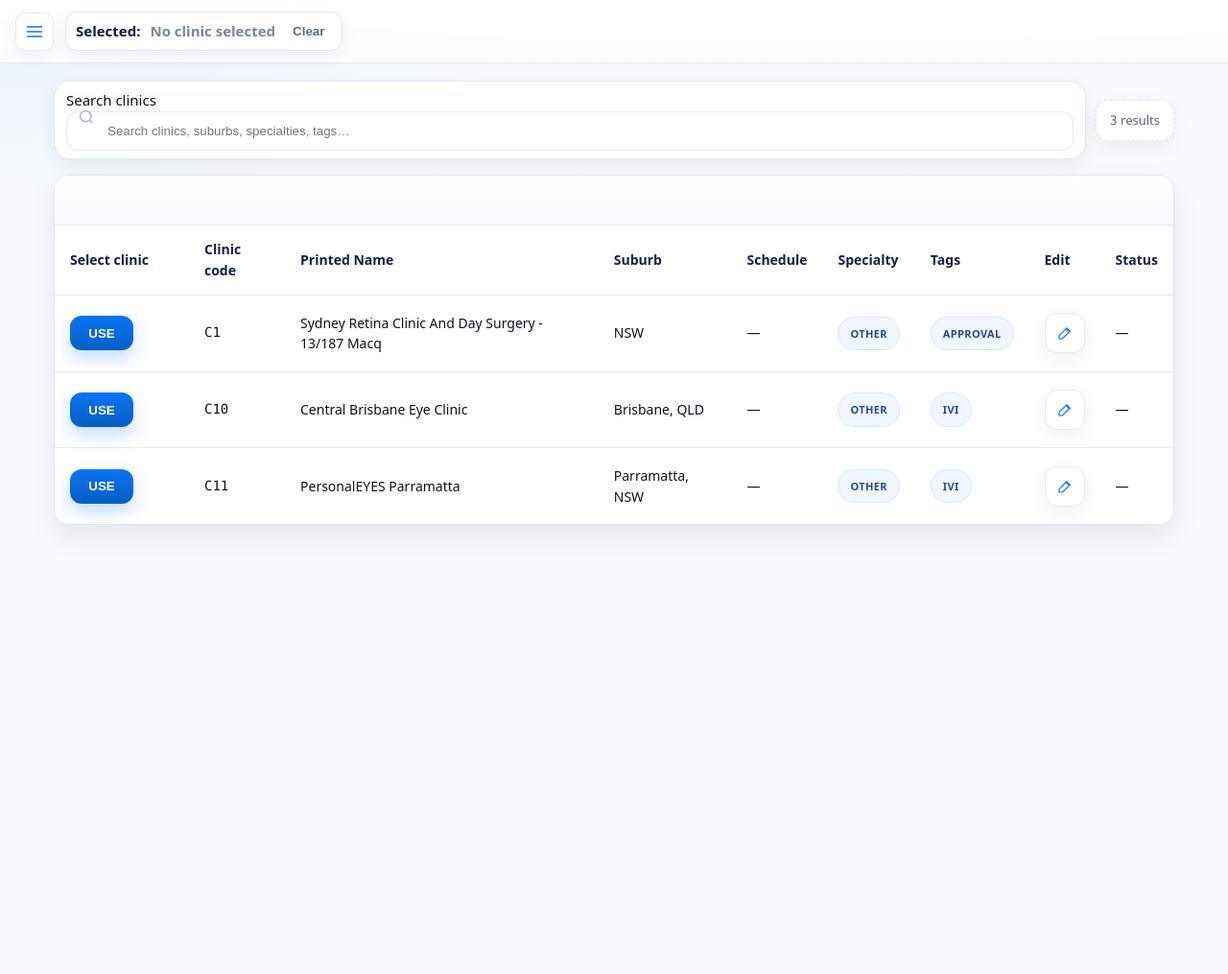
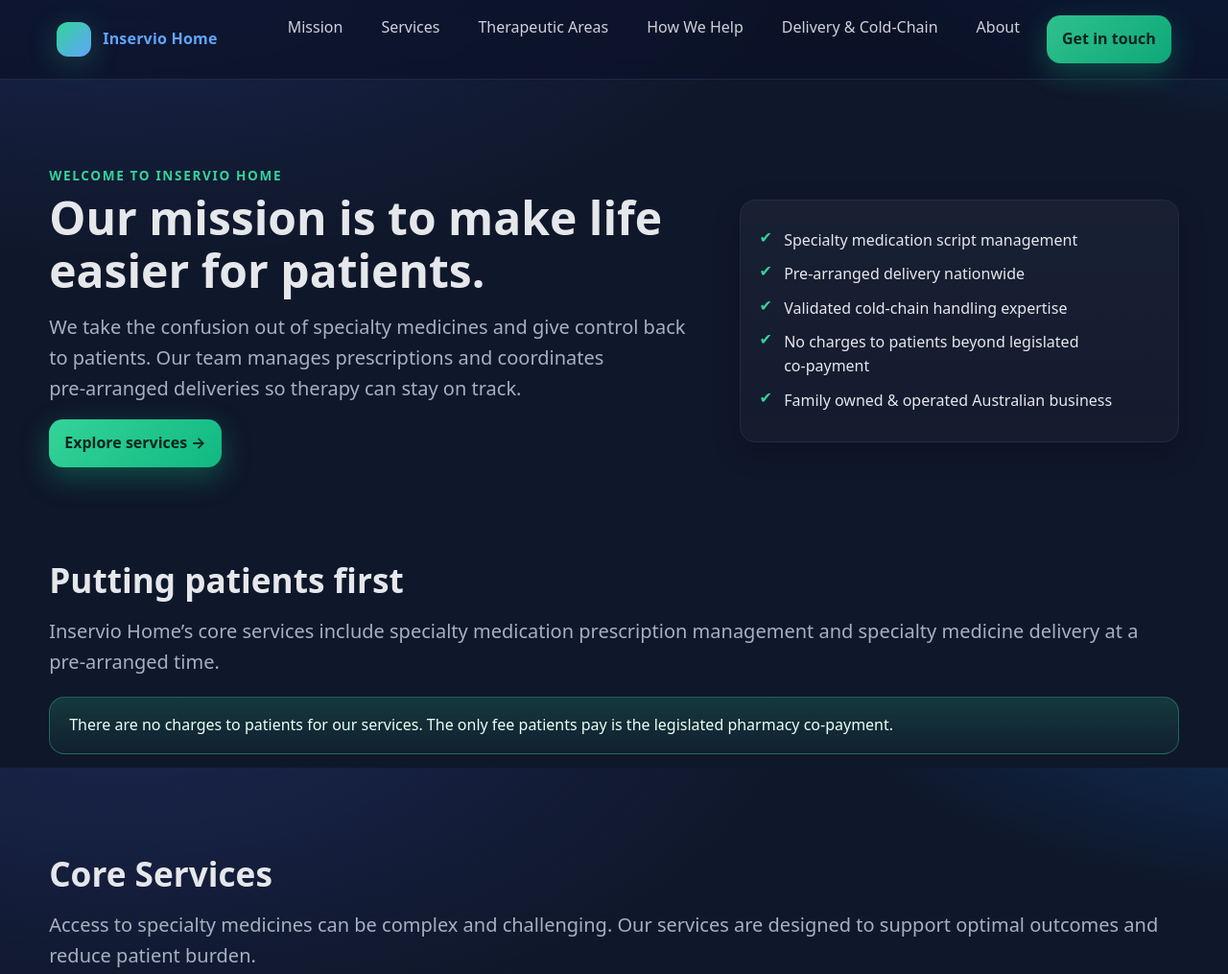
Before and after one commit to ryancs26/IHD, a plain HTML site: page index.html in a window 1280 px wide. Shown: the top 1015 px of the page at 96% size. Before the commit the page ends 800 px from the top, so only its background shows below. Drawn offline with Linux system fonts and the light colour scheme.

Commit message:
Update index.html

```diff
--- a/index.html
+++ b/index.html
@@ -1,263 +1,306 @@
 <!DOCTYPE html>
 <html lang="en">
 <head>
-  <meta charset="UTF-8" />
+  <meta charset="utf-8" />
   <meta name="viewport" content="width=device-width, initial-scale=1" />
-  <title>Clinic Directory</title>
+  <title>Inservio Home — Making life easier for patients</title>
+  <meta name="description" content="Inservio Home simplifies access to specialty medicines through script management and pre‑arranged delivery, with no charges to patients beyond the legislated pharmacy co‑payment." />
+  <link rel="icon" href="/favicon.ico" />
   <style>
-    :root{
-      --brand:#0974f3; --brand-dark:#075ec4; --brand-50:#eaf3ff;
-      --text:#0b1220; --muted:#5b6577; --line:#e6e9ef; --line-2:#dfe7f2;
-      --bg:#f7f9fc; --surface:#fff; --shadow-s:0 6px 18px rgba(14,20,34,.06); --shadow-m:0 12px 30px rgba(14,20,34,.08);
+    :root {
+      --bg: #0f172a;     /* slate-900 */
+      --panel: #0b1229;  /* deeper panel */
+      --text: #e5e7eb;   /* gray-200 */
+      --muted: #a7b0c0;  /* soft slate */
+      --brand: #34d399;  /* emerald-400 */
+      --brand-dark: #10b981; /* emerald-500 */
+      --accent: #60a5fa; /* blue-400 */
+      --card: #11193a;   /* panel variant */
+      --border: #1f2a44;
+      --focus: #fde68a;  /* amber-200 */
     }
-    *{box-sizing:border-box} html,body{height:100%}
-    body{
-      margin:0;color:var(--text);font:15px/1.55 system-ui,-apple-system,Segoe UI,Roboto,Helvetica,Arial;
-      background:
-        radial-gradient(1000px 500px at 0% -10%, rgba(9,116,243,.08), transparent 60%),
-        radial-gradient(900px 320px at 120% -10%, rgba(9,116,243,.06), transparent 60%),
+
+    * { box-sizing: border-box; }
+    html, body { height: 100%; }
+    body {
+      margin: 0;
+      font-family: system-ui, -apple-system, Segoe UI, Roboto, Inter, Helvetica, Arial, "Apple Color Emoji", "Segoe UI Emoji";
+      line-height: 1.6;
+      color: var(--text);
+      background: radial-gradient(1200px 600px at 10% -10%, #1b2650 0%, rgba(15,23,42,0) 60%),
+                  radial-gradient(1000px 500px at 110% -20%, #0f3b6e 0%, rgba(15,23,42,0) 60%),
                   var(--bg);
     }
 
-    /* App bar with selection on the left */
-    .appbar{
-      position:sticky;top:0;z-index:10;display:flex;gap:12px;align-items:center;padding:12px 16px;
-      background:linear-gradient(180deg,#fff,#ffffffd9 65%,#ffffffb8);
-      border-bottom:1px solid var(--line); backdrop-filter:saturate(1.2) blur(6px)
+    a { color: var(--accent); text-decoration: none; }
+    a:hover { text-decoration: underline; }
+
+    /* Layout */
+    .container { width: min(1200px, 92vw); margin: 0 auto; }
+
+    /* Header */
+    header {
+      position: sticky; top: 0; z-index: 50;
+      backdrop-filter: blur(10px);
+      background: rgba(11, 18, 41, 0.7);
+      border-bottom: 1px solid var(--border);
     }
-    .ham{width:40px;height:40px;display:grid;place-items:center;border-radius:10px;border:1px solid var(--line);
-      background:#fff;box-shadow:var(--shadow-s);cursor:pointer}
-    .selnav{
-      display:flex;align-items:center;gap:10px;padding:6px 10px;background:#fff;border:1px solid var(--line-2);
-      border-radius:12px;box-shadow:var(--shadow-s);max-width:65vw
+    .nav {
+      display: flex; align-items: center; justify-content: space-between; gap: 1rem;
+      padding: 1rem 0.5rem;
     }
-    .selnav .label{font-weight:800;color:#0a1b39}
-    .selnav .value{font-weight:700;color:#1a2a4a;white-space:nowrap;overflow:hidden;text-overflow:ellipsis}
-    .selnav .value.muted{color:#7a8699;font-weight:600}
-    .selnav .clear{
-      border:none;background:transparent;color:#5a6b84;cursor:pointer;font-weight:700;border-radius:10px;padding:6px 8px
+    .brand { display: flex; align-items: center; gap: .75rem; font-weight: 700; }
+    .brand__mark {
+      width: 36px; height: 36px; border-radius: 12px;
+      background: linear-gradient(135deg, var(--brand), var(--accent));
+      box-shadow: 0 6px 30px rgba(52,211,153,.25);
     }
-    .selnav .clear:hover{background:#f2f6fb}
-    .spacer{flex:1}
+    .brand__name { letter-spacing: .2px; }
 
-    .wrap{max-width:1200px;margin:18px auto 48px;padding:0 16px}
+    nav ul { list-style: none; display: flex; gap: 1rem; padding: 0; margin: 0; }
+    nav a { color: var(--text); opacity: .9; padding: .5rem .75rem; border-radius: .6rem; }
+    nav a:hover, nav a:focus { background: rgba(255,255,255,.06); outline: none; }
 
-    /* Search / toolbar */
-    .toolbar{display:flex;gap:10px;align-items:center;flex-wrap:wrap;margin-bottom:16px}
-    .search-wrap{position:relative;flex:1 1 780px;border-radius:16px;border:1px solid var(--line-2);background:#fff;
-      box-shadow:var(--shadow-s);padding:8px 12px}
-    .search{position:relative}
-    .search input{width:100%;padding:12px 44px 12px 42px;border-radius:12px;border:1px solid var(--line);background:#fff}
-    .search input:focus{border-color:var(--brand);box-shadow:inset 0 0 0 1px var(--brand),0 0 0 4px rgba(9,116,243,.12)}
-    .search .icon{position:absolute;left:12px;top:50%;transform:translateY(-50%);opacity:.75}
-    .count{font-size:13px;color:var(--muted);padding:10px 14px;border:1px dashed var(--line-2);border-radius:14px;background:#fff;box-shadow:var(--shadow-s)}
+    .cta {
+      display: inline-flex; align-items: center; gap: .5rem;
+      background: linear-gradient(135deg, var(--brand), var(--brand-dark));
+      color: #06281e; font-weight: 700; border: 0; padding: .75rem 1rem;
+      border-radius: 0.9rem; box-shadow: 0 10px 30px rgba(16,185,129,.35);
+    }
+    .cta:hover { filter: brightness(1.05); text-decoration: none; }
 
-    /* Table card */
-    .card{background:#fff;border:1px solid var(--line-2);border-radius:16px;box-shadow:var(--shadow-m);overflow:hidden}
-    .card-head{height:52px;border-bottom:1px solid var(--line);background:linear-gradient(180deg,#fff,#f7faff)}
-    table{width:100%;border-collapse:collapse;font-size:14px}
-    thead th{padding:14px 16px;text-align:left;font-weight:800;color:#11223f;background:#fff;border-bottom:1px solid var(--line)}
-    tbody td{padding:18px 16px;border-top:1px solid var(--line);vertical-align:middle;background:#fff}
-    tbody tr:hover td{background:var(--brand-50)}
-    .chip{display:inline-flex;align-items:center;gap:8px;padding:8px 12px;border-radius:999px;font-weight:700;
-      background:#f0f6ff;border:1px solid #d7e8ff;color:#234a88;text-transform:uppercase;font-size:11px;letter-spacing:.35px}
+    /* Hero */
+    .hero { padding: clamp(3rem, 7vw, 6rem) 0 2rem; }
+    .hero__grid {
+      display: grid; grid-template-columns: 1.2fr .8fr; gap: 2rem; align-items: center;
+    }
+    .eyebrow { color: var(--brand); font-weight: 700; text-transform: uppercase; letter-spacing: .12em; font-size: .85rem; }
+    h1 { font-size: clamp(2rem, 4vw, 3rem); line-height: 1.15; margin: .3rem 0 1rem; }
+    .lead { font-size: clamp(1rem, 2vw, 1.25rem); color: var(--muted); }
 
-    /* USE button – lift on hover/click */
-    .btn{
-      display:inline-grid;place-items:center;min-width:66px;height:36px;padding:0 14px;
-      background:linear-gradient(180deg,var(--brand),var(--brand-dark));
-      color:#fff;font-weight:800;border-radius:12px;border:none;cursor:pointer;box-shadow:0 8px 18px rgba(9,116,243,.25);
-      transition:transform .12s ease, box-shadow .12s ease
-    }
-    .btn:hover{ transform: translateY(-2px); box-shadow: 0 12px 24px rgba(9,116,243,.28) }
-    .btn:active{ transform: translateY(0); box-shadow: 0 8px 18px rgba(9,116,243,.25) }
-
-    /* Pencil icon button */
-    .icon-btn{
-      width:42px;height:42px;display:grid;place-items:center;border-radius:12px;background:#fff;border:1px solid var(--line);
-      cursor:pointer;box-shadow:var(--shadow-s);text-decoration:none
+    .hero__card {
+      background: linear-gradient(180deg, rgba(255,255,255,.04), rgba(255,255,255,.02));
+      border: 1px solid var(--border); border-radius: 1rem; padding: 1.25rem;
+      box-shadow: 0 10px 30px rgba(0,0,0,.2);
     }
 
-    .mono{font-variant-numeric:tabular-nums;font-family:ui-monospace,SFMono-Regular,Menlo,Consolas,monospace}
+    /* Sections */
+    section { padding: 3rem 0; }
+    section .section__head { margin-bottom: 1.25rem; }
+    h2 { font-size: clamp(1.5rem, 3vw, 2.2rem); margin: 0 0 .5rem; }
+    p { margin: .6rem 0; }
 
-    /* Responsive */
-    @media (max-width:900px){
-      .card-head{display:none} thead{display:none} table,tbody,tr,td{display:block;width:100%}
-      tbody tr{margin:14px;border-radius:14px;overflow:hidden;border:1px solid var(--line-2);box-shadow:var(--shadow-s)}
-      tbody td{border:none;border-top:1px solid var(--line)}
-      tbody td[data-label]{display:flex;justify-content:space-between;gap:12px}
-      tbody td[data-label]::before{content:attr(data-label);color:#6b7689;font-weight:600}
-      .selnav{max-width:100%;flex-wrap:wrap}
+    .grid-3 { display: grid; grid-template-columns: repeat(3, 1fr); gap: 1.25rem; }
+    .grid-2 { display: grid; grid-template-columns: repeat(2, 1fr); gap: 1.25rem; }
+    @media (max-width: 900px) { .hero__grid, .grid-3, .grid-2 { grid-template-columns: 1fr; } }
+
+    .card { background: var(--card); border: 1px solid var(--border); border-radius: 1rem; padding: 1.25rem; }
+    .card h3 { margin-top: 0; font-size: 1.15rem; }
+    .badge { display: inline-block; padding: .35rem .6rem; border-radius: .6rem; background: rgba(255,255,255,.08); margin: .25rem; font-size: .9rem; }
+
+    .note {
+      background: linear-gradient(180deg, rgba(52,211,153,.18), rgba(52,211,153,.05));
+      border: 1px solid rgba(52,211,153,.35);
+      color: #eafff5; border-radius: 1rem; padding: 1rem 1.25rem; margin-top: 1rem;
     }
+
+    .list-check { list-style: none; padding: 0; margin: 0; }
+    .list-check li { padding-left: 1.6rem; position: relative; margin: .6rem 0; }
+    .list-check li::before {
+      content: "✔"; position: absolute; left: 0; top: 0; line-height: 1.2; color: var(--brand);
+    }
+
+    /* Footer */
+    footer { border-top: 1px solid var(--border); background: rgba(11,18,41,.7); padding: 2rem 0; margin-top: 2rem; }
+    .footer-grid { display: grid; grid-template-columns: 2fr 1fr; gap: 1rem; align-items: center; }
+    .legal { color: var(--muted); font-size: .9rem; }
+    .links { text-align: right; }
+    .links a { margin-left: 1rem; color: var(--muted); }
+    @media (max-width: 700px) { .footer-grid { grid-template-columns: 1fr; } .links { text-align: left; margin-top: .5rem; } }
+
+    /* Focus styles */
+    :focus-visible { outline: 3px solid var(--focus); outline-offset: 3px; border-radius: .5rem; }
   </style>
 </head>
 <body>
-  <!-- App bar: menu + selection on the left -->
-  <header class="appbar">
-    <button class="ham" aria-label="Open menu">
-      <svg width="20" height="20" viewBox="0 0 24 24" fill="none" aria-hidden="true">
-        <path d="M3 6h18M3 12h18M3 18h18" stroke="#0974f3" stroke-width="2" stroke-linecap="round"/>
-      </svg>
-    </button>
-
-    <div class="selnav" aria-live="polite">
-      <span class="label">Selected:</span>
-      <span id="selNavValue" class="value muted">No clinic selected</span>
-      <button id="clearNav" class="clear" type="button" aria-label="Clear selection">Clear</button>
+  <!-- Header -->
+  <header>
+    <div class="container nav" role="navigation" aria-label="Primary">
+      <a class="brand" href="#home">
+        <span class="brand__mark" aria-hidden="true"></span>
+        <span class="brand__name">Inservio Home</span>
+      </a>
+      <nav>
+        <ul>
+          <li><a href="#mission">Mission</a></li>
+          <li><a href="#services">Services</a></li>
+          <li><a href="#areas">Therapeutic Areas</a></li>
+          <li><a href="#how">How We Help</a></li>
+          <li><a href="#delivery">Delivery & Cold‑Chain</a></li>
+          <li><a href="#about">About</a></li>
+          <li><a href="#contact" class="cta">Get in touch</a></li>
+        </ul>
+      </nav>
     </div>
-
-    <div class="spacer"></div>
   </header>
 
-  <main class="wrap">
-    <!-- Search -->
-    <div class="toolbar" role="search">
-      <div class="search-wrap">
-        <div class="search">
-          <span class="icon" aria-hidden="true">
-            <svg width="18" height="18" viewBox="0 0 24 24" fill="none">
-              <circle cx="11" cy="11" r="7.5" stroke="#97a7c0" stroke-width="2"></circle>
-              <path d="M20 20l-3.5-3.5" stroke="#97a7c0" stroke-width="2" stroke-linecap="round"></path>
-            </svg>
-          </span>
-          <label for="search" class="sr-only">Search clinics</label>
-          <input id="search" type="search" placeholder="Search clinics, suburbs, specialties, tags…" autocomplete="off" aria-label="Search clinics"/>
+  <!-- Hero -->
+  <main id="home" class="hero">
+    <div class="container hero__grid">
+      <div>
+        <div class="eyebrow">Welcome to Inservio Home</div>
+        <h1>Our mission is to make life easier for patients.</h1>
+        <p class="lead">We take the confusion out of specialty medicines and give control back to patients. Our team manages prescriptions and coordinates pre‑arranged deliveries so therapy can stay on track.</p>
+        <p style="margin-top:1rem;">
+          <a class="cta" href="#services" aria-label="Explore Inservio Home services">
+            Explore services →
+          </a>
+        </p>
+      </div>
+      <aside class="hero__card" aria-label="At a glance">
+        <ul class="list-check">
+          <li>Specialty medication script management</li>
+          <li>Pre‑arranged delivery nationwide</li>
+          <li>Validated cold‑chain handling expertise</li>
+          <li>No charges to patients beyond legislated co‑payment</li>
+          <li>Family owned & operated Australian business</li>
+        </ul>
+      </aside>
+    </div>
+  </main>
+
+  <!-- Mission -->
+  <section id="mission">
+    <div class="container">
+      <div class="section__head">
+        <h2>Putting patients first</h2>
+        <p class="lead">Inservio Home’s core services include specialty medication prescription management and specialty medicine delivery at a pre‑arranged time.</p>
+      </div>
+      <div class="note" role="note" aria-label="Patient fees">
+        There are no charges to patients for our services. The only fee patients pay is the legislated pharmacy co‑payment.
       </div>
     </div>
-      <div class="count"><span id="rowCount" class="mono">3</span> results</div>
+  </section>
+
+  <!-- Services -->
+  <section id="services">
+    <div class="container">
+      <div class="section__head">
+        <h2>Core Services</h2>
+        <p class="lead">Access to specialty medicines can be complex and challenging. Our services are designed to support optimal outcomes and reduce patient burden.</p>
       </div>
+      <div class="grid-3" role="list">
+        <article class="card" role="listitem">
+          <h3>Script Management</h3>
+          <p>Helping patients manage and obtain their specialty medication scripts across a wide range of therapeutic areas, ensuring continuity of treatment.</p>
+        </article>
+        <article class="card" role="listitem">
+          <h3>Working with Specialty Pharmacies</h3>
+          <p>Supplying your script to a specialty pharmacy committed to carrying your medication and collecting the medication on your behalf.</p>
+        </article>
+        <article class="card" role="listitem">
+          <h3>Collection & Delivery Service</h3>
+          <p>Delivering to patients at a pre‑arranged time and place. We have extensive expertise in ambient and validated cold‑chain medicine deliveries, ensuring correct temperature and handling throughout the journey.</p>
+        </article>
+      </div>
+    </div>
+  </section>
 
-    <!-- Table -->
-    <section class="card" aria-label="Clinic list">
-      <div class="card-head"></div>
-      <table id="clinicTable">
-        <thead>
-          <tr>
-            <th style="width:140px">Select clinic</th>
-            <th>Clinic code</th>
-            <th>Printed Name</th>
-            <th>Suburb</th>
-            <th>Schedule</th>
-            <th>Specialty</th>
-            <th>Tags</th>
-            <th>Edit</th>
-            <th>Status</th>
-          </tr>
-        </thead>
-        <tbody>
-          <!-- C1 -->
-          <tr>
-            <td data-label="Select clinic">
-              <button class="btn use-btn" data-code="C1" data-name="Sydney Retina Clinic And Day Surgery - 13/187 Macq">USE</button>
-            </td>
-            <td data-label="Clinic code" class="mono">C1</td>
-            <td data-label="Printed Name">Sydney Retina Clinic And Day Surgery - 13/187 Macq</td>
-            <td data-label="Suburb">NSW</td>
-            <td data-label="Schedule">—</td>
-            <td data-label="Specialty"><span class="chip">OTHER</span></td>
-            <td data-label="Tags"><span class="chip">APPROVAL</span></td>
-            <td data-label="Edit">
-              <a class="icon-btn"
-                 href="/cliniceditor.html?abbrev=C1&name=Sydney%20Retina%20Clinic%20And%20Day%20Surgery%20-%2013%2F187%20Macq"
-                 title="Edit C1" aria-label="Edit C1">
-                <svg width="18" height="18" viewBox="0 0 24 24" fill="none" aria-hidden="true">
-                  <path d="M4 15.5V20h4.5L19 9.5l-4.5-4.5L4 15.5z" stroke="#0974f3" stroke-width="1.6" fill="none"/>
-                  <path d="M13.5 6l4.5 4.5" stroke="#0974f3" stroke-width="1.6"/>
-                </svg>
+  <!-- Therapeutic Areas -->
+  <section id="areas">
+    <div class="container">
+      <div class="section__head">
+        <h2>Therapeutic Areas</h2>
+        <p class="lead">We work across a variety of therapeutic areas to support patients and care teams.</p>
+      </div>
+      <div class="grid-2">
+        <div class="card">
+          <p>
+            <span class="badge">Immunological diseases</span>
+            <span class="badge">Pulmonary arterial hypertension</span>
+            <span class="badge">Interstitial lung disease</span>
+            <span class="badge">Oncology</span>
+            <span class="badge">Spinal muscular atrophy</span>
+            <span class="badge">HIV</span>
+            <span class="badge">Multiple sclerosis</span>
+            <span class="badge">Respiratory diseases</span>
+          </p>
+        </div>
+        <div class="card">
+          <h3 style="margin-top:0;">Outcomes‑focused</h3>
+          <p>Inservio Home services are designed to help patients get the best treatment outcomes by coordinating the many moving parts around specialty therapy.</p>
+        </div>
+      </div>
+    </div>
+  </section>
+
+  <!-- How We Help / Primary Services -->
+  <section id="how">
+    <div class="container">
+      <div class="section__head">
+        <h2>How We Help</h2>
+        <p class="lead">From scripts to safe delivery, we streamline the journey end‑to‑end.</p>
+      </div>
+      <div class="grid-3">
+        <div class="card">
+          <h3>Coordinate</h3>
+          <p>We liaise with prescribers and specialty pharmacies to remove friction and ensure continuity of therapy.</p>
+        </div>
+        <div class="card">
+          <h3>Manage</h3>
+          <p>We manage repeat scripts and timing to align with clinical advice and patient needs.</p>
+        </div>
+        <div class="card">
+          <h3>Deliver</h3>
+          <p>We deliver on time, with validated cold‑chain where required and clear handover at the arranged place.</p>
+        </div>
+      </div>
+    </div>
+  </section>
+
+  <!-- Delivery / Cold Chain -->
+  <section id="delivery">
+    <div class="container">
+      <div class="section__head">
+        <h2>Delivery & Cold‑Chain</h2>
+        <p class="lead">Validated cold‑chain packaging and handling to protect medicine integrity throughout the journey.</p>
+      </div>
+      <div class="card">
+        <p id="cold-chain">Read about our cold‑chain packaging <a href="/cold-chain-packaging" aria-label="Read about our cold-chain packaging">here</a>.</p>
+      </div>
+    </div>
+  </section>
+
+  <!-- About / Contact -->
+  <section id="about">
+    <div class="container">
+      <div class="grid-2">
+        <div>
+          <h2>About Inservio Home</h2>
+          <p>Inservio Home is a family owned and operated Australian business. We are committed to supporting patients, families, clinicians, and pharmacies with an accessible, patient‑centred service.</p>
+        </div>
+        <aside id="contact" class="card" aria-label="Contact">
+          <h3 style="margin-top:0;">Get in touch</h3>
+          <p>If you’d like to learn more about our services or discuss how we can help, please reach out.</p>
+          <p>
+            <a class="cta" href="mailto:info@example.com?subject=Enquiry%20about%20Inservio%20Home" aria-label="Email Inservio Home">
+              Email us
             </a>
-            </td>
-            <td data-label="Status">—</td>
-          </tr>
+          </p>
+          <p class="muted" style="color:var(--muted); font-size:.9rem;">(Replace with your preferred contact details.)</p>
+        </aside>
+      </div>
+    </div>
+  </section>
 
-          <!-- C10 -->
-          <tr>
-            <td data-label="Select clinic">
-              <button class="btn use-btn" data-code="C10" data-name="Central Brisbane Eye Clinic">USE</button>
-            </td>
-            <td data-label="Clinic code" class="mono">C10</td>
-            <td data-label="Printed Name">Central Brisbane Eye Clinic</td>
-            <td data-label="Suburb">Brisbane, QLD</td>
-            <td data-label="Schedule">—</td>
-            <td data-label="Specialty"><span class="chip">OTHER</span></td>
-            <td data-label="Tags"><span class="chip">IVI</span></td>
-            <td data-label="Edit">
-              <a class="icon-btn"
-                 href="/cliniceditor.html?abbrev=C10&name=Central%20Brisbane%20Eye%20Clinic"
-                 title="Edit C10" aria-label="Edit C10">
-                <svg width="18" height="18" viewBox="0 0 24 24" fill="none" aria-hidden="true">
-                  <path d="M4 15.5V20h4.5L19 9.5l-4.5-4.5L4 15.5z" stroke="#0974f3" stroke-width="1.6" fill="none"/>
-                  <path d="M13.5 6l4.5 4.5" stroke="#0974f3" stroke-width="1.6"/>
-                </svg>
-              </a>
-            </td>
-            <td data-label="Status">—</td>
-          </tr>
-
-          <!-- C11 -->
-          <tr>
-            <td data-label="Select clinic">
-              <button class="btn use-btn" data-code="C11" data-name="PersonalEYES Parramatta">USE</button>
-            </td>
-            <td data-label="Clinic code" class="mono">C11</td>
-            <td data-label="Printed Name">PersonalEYES Parramatta</td>
-            <td data-label="Suburb">Parramatta, NSW</td>
-            <td data-label="Schedule">—</td>
-            <td data-label="Specialty"><span class="chip">OTHER</span></td>
-            <td data-label="Tags"><span class="chip">IVI</span></td>
-            <td data-label="Edit">
-              <a class="icon-btn"
-                 href="/cliniceditor.html?abbrev=C11&name=PersonalEYES%20Parramatta"
-                 title="Edit C11" aria-label="Edit C11">
-                <svg width="18" height="18" viewBox="0 0 24 24" fill="none" aria-hidden="true">
-                  <path d="M4 15.5V20h4.5L19 9.5l-4.5-4.5L4 15.5z" stroke="#0974f3" stroke-width="1.6" fill="none"/>
-                  <path d="M13.5 6l4.5 4.5" stroke="#0974f3" stroke-width="1.6"/>
-                </svg>
-              </a>
-            </td>
-            <td data-label="Status">—</td>
-          </tr>
-        </tbody>
-      </table>
-    </section>
-  </main>
-
-  <script>
-    // Search filter
-    const search = document.getElementById('search');
-    const rows = Array.from(document.querySelector('#clinicTable tbody').rows);
-    const rowCount = document.getElementById('rowCount');
-    function filter(){
-      const q = search.value.toLowerCase().trim();
-      let visible = 0;
-      rows.forEach(tr => {
-        const match = tr.innerText.toLowerCase().includes(q);
-        tr.style.display = match ? '' : 'none';
-        if (match) visible++;
-      });
-      rowCount.textContent = visible;
-    }
-    search.addEventListener('input', filter);
-    filter();
-
-    // Selection in NAV (left side)
-    const selNavValue = document.getElementById('selNavValue');
-    const clearNav = document.getElementById('clearNav');
-
-    function setSelected(text){
-      selNavValue.textContent = text || 'No clinic selected';
-      selNavValue.classList.toggle('muted', !text);
-    }
-
-    document.querySelectorAll('.use-btn').forEach(btn => {
-      btn.addEventListener('click', () => {
-        const code = btn.getAttribute('data-code');
-        const name = btn.getAttribute('data-name');
-        setSelected(`${code} — ${name}`);
-      });
-    });
-
-    clearNav.addEventListener('click', () => setSelected(''));
-    setSelected(''); // default
-  </script>
+  <!-- Footer -->
+  <footer role="contentinfo">
+    <div class="container footer-grid">
+      <div class="legal">©2024 by Inservio Home Pty Ltd. Proudly created with SquareSpace.com</div>
+      <div class="links">
+        <a href="/privacy-policy.html">Privacy Policy</a>
+      </div>
+    </div>
+  </footer>
 </body>
 </html>
```
Lines whose indentation alone changed are shown as unchanged.
